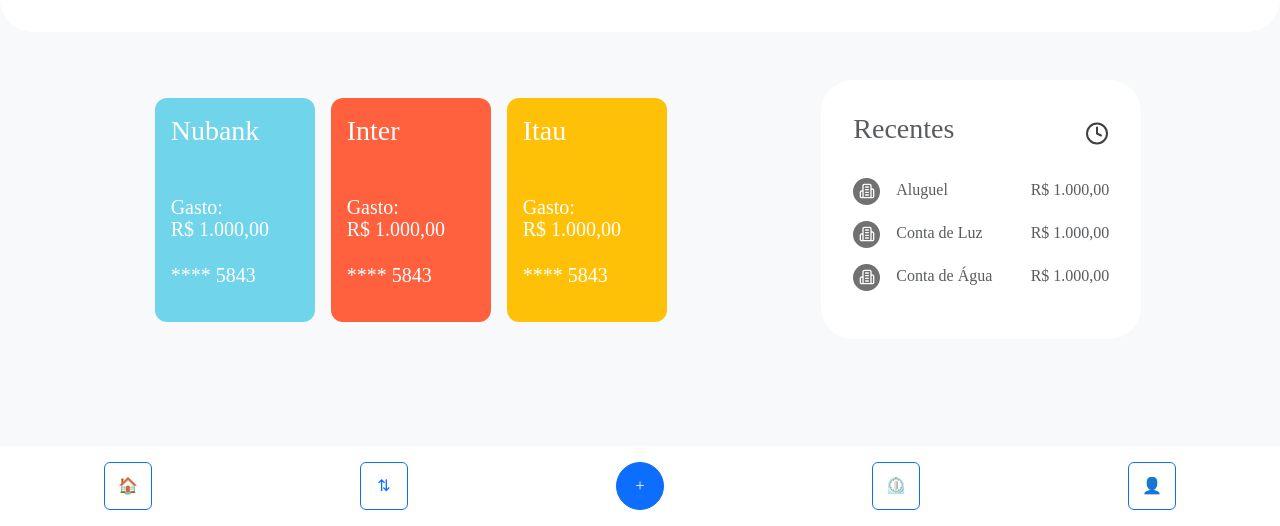
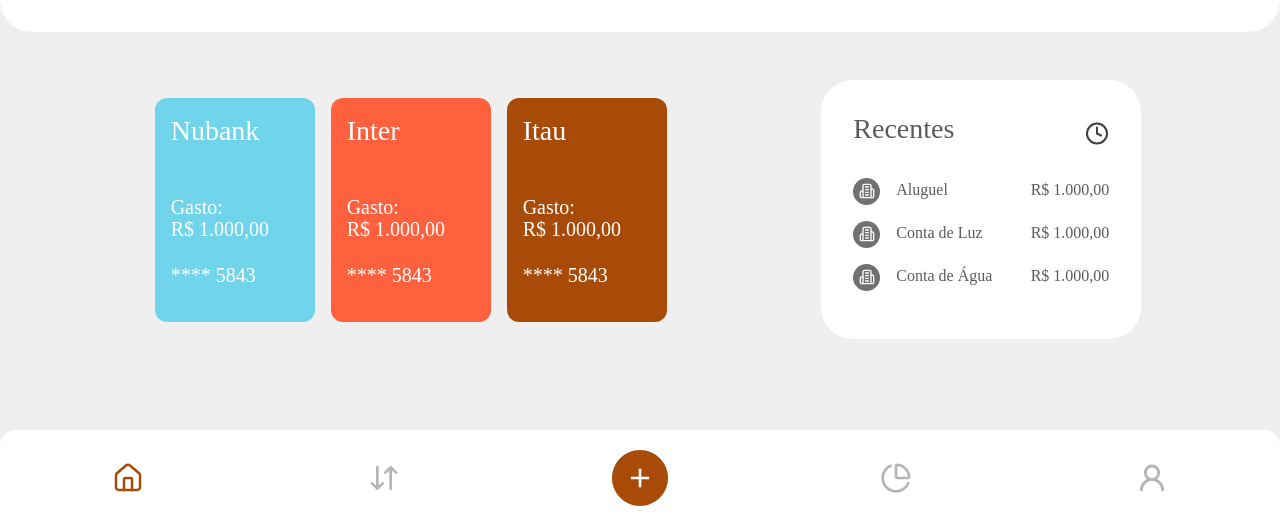
Before and after one commit to Vinicius-SO/Fintech-Fiap, a plain HTML site: page index.html in a window 1280 px wide. Shown: the part 274-800 px from the top of the page. Drawn offline with nearby package versions, Linux system fonts and the light colour scheme; a web font is replaced by a local one.

Commit message:
Finish version 1.0

```diff
--- a/index.html
+++ b/index.html
@@ -16,12 +16,12 @@
     <link rel="stylesheet" href="styles.css">
 
   </head>
-  <body class="bg-light ">
+  <body>
       <main class="">
           <!-- Cabeçalho -->
-          <header class="w-100 m-0 d-flex justify-content-center align-items-center flex-column bg-white rounded-bottom-5 mb-md-5 mb-3 pb-md-4">
+          <header class="w-100 m-0 d-flex justify-content-center align-items-center flex-column bg-white rounded-bottom-5 mb-md-5 mb-3 pb-md-4 overflow-hidden">
             <container class="text-center">
-              <div class="d-flex justify-content-center align-items-center my-4">
+              <div class="d-flex justify-content-center align-items-center my-2 my-md-4">
                 <h5 class="fs-2 text-muted">Outubro</h5>
                 <img src="./assets/big-arrow-down.svg" alt="Big Arrow down" class="arrowDown">
               </div>
@@ -72,7 +72,7 @@
                   </div>
 
 
-                  <div class="card text-white bg-warning">
+                  <div class="card text-white brown">
                       <div class="card-body">
                           <h6 class="fs-3 mb-1">Itau</h6>
                           <div>
@@ -110,12 +110,12 @@
           </content>
 
           <!-- Menu inferior -->
-          <div class="d-flex justify-content-around py-3 mt-4 bg-white position-fixed bottom-0 w-100">
-              <button class="btn btn-outline-primary">🏠</button>
-              <button class="btn btn-outline-primary">⇅</button>
-              <button class="btn btn-primary rounded-circle">+</button>
-              <button class="btn btn-outline-primary">⏲️</button>
-              <button class="btn btn-outline-primary">👤</button>
+          <div class="d-flex justify-content-around align-items-center py-4 mt-4 bg-white position-fixed bottom-0 w-100 rounded-top-4">
+              <button class="bg-white"><img src="./assets/lucide_house.svg" alt=""></button>
+              <button class="bg-white"><img src="./assets/lucide_arrow-down-up.svg" alt=""></button>
+              <button class=""><img src="./assets/Vector (1).svg" alt=""></button>
+              <button class="bg-white"><img src="./assets/lucide_chart-pie.svg" alt=""></button>
+              <button class="bg-white"><img src="./assets/lucide_user-round.svg" alt=""></button>
           </div>
         </main>
       <!-- Bootstrap JS -->
--- a/styles.css
+++ b/styles.css
@@ -9,7 +9,8 @@
   width:100vw;
   height: 100vh;
   font-family: "Inria Sans", serif;
-  overflow-x: hidden;
+  overflow: clip;
+  background-color: #EFEFEF;
 }
 
 .circle{
@@ -31,6 +32,7 @@
   rotate: 180deg
 }
 
+
 .text-blue{
   color: #70D4EA;
 }
@@ -46,6 +48,11 @@
 
 .orange{
   background-color: #FF603D;
+}
+
+
+.brown {
+  background-color: #A94B08;
 }
 
 .gray{
```
Also changed, not shown: assets/Vector (1).svg (added).
